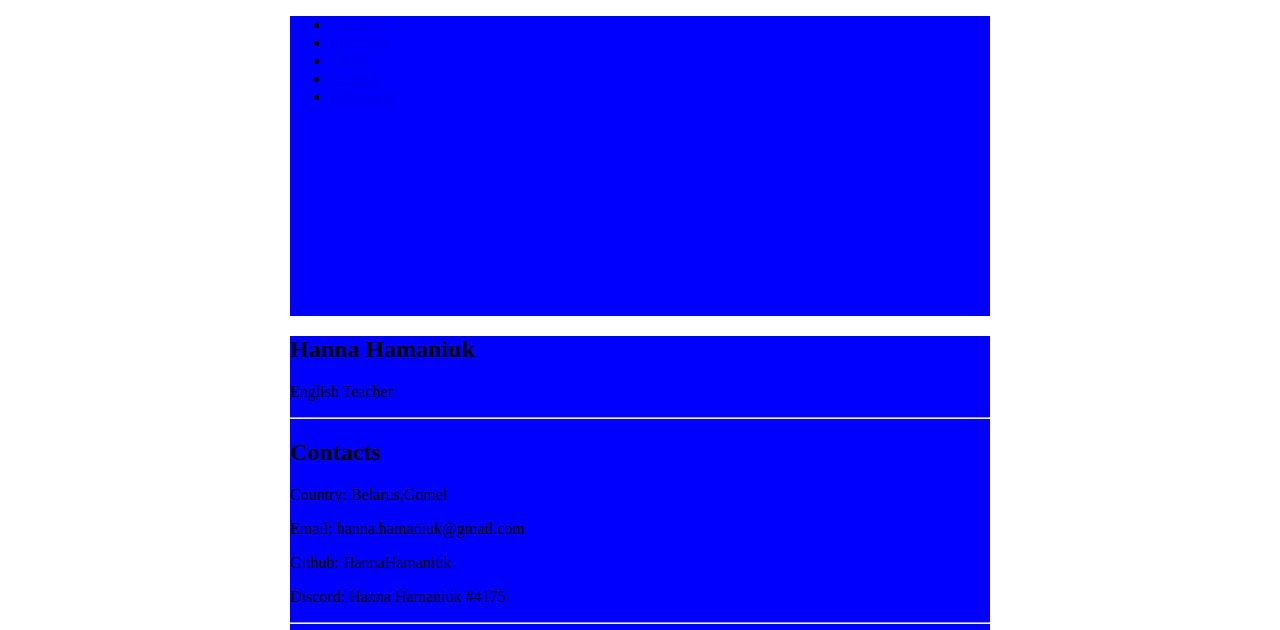
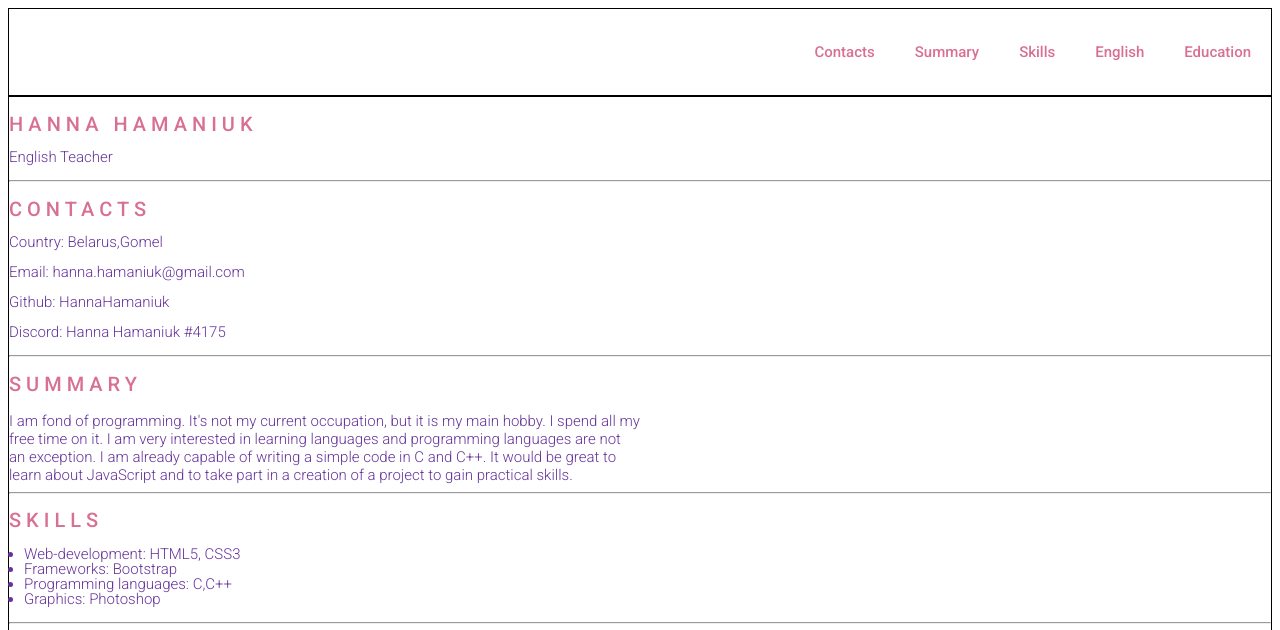
Before and after one commit to HannaHamaniuk/rsschool-cv, a plain HTML site: page index.html in a window 1280 px wide. Shown: the top 630 px of the page. Drawn offline with Linux system fonts and the light colour scheme.

Commit message:
feat:update css file

```diff
--- a/style.css
+++ b/style.css
@@ -1,6 +1,112 @@
+body{
+	font-family: 'Roboto',sans-serif;
+	font-size:18px;
+	font-weight:400;
+	line-height:1;
+	color:#4d2323;
+	display: flex;
+	flex-direction:column;
+	justify-content: space-between;
+}
+
+
+html {
+	scroll-behavior: smooth;
+  }
+
+
+*{
+	box-sizing: border-box;
+}
+
+header{
+
+	border:1px solid black;
+}
+
+
+main{
+	border:1px solid black;
+}
+
+footer{
+	border:1px solid black;
+}
+
 .container{
-	margin: 0 auto;
-	width: 700px;
-	height: 300px;
-	background: blue;
+	max-width:1440px;
+	margin:0 auto;
 }
+
+.nav-list {
+	display: flex;
+	justify-content: flex-end;
+	align-items: center;
+	list-style: none;
+  }
+
+  .nav-link {
+	padding: 0 20px;
+	line-height: 50px;
+	transition: .3s;
+	color:#d87093;
+	text-decoration: none;
+	cursor:pointer;
+  }
+  .nav-link:hover{
+	text-decoration: underline;
+  }
+
+  .main-container{
+	display:flex;
+	flex-wrap:wrap;
+  }
+
+  .section{
+
+	width:50%;
+  }
+
+  @media (max-width: 768px) {
+	.section {
+	  width: 100%;
+	}
+  }
+
+  .section-title {
+	font-size: 20px;
+	font-weight: 400;
+	text-transform: uppercase;
+	letter-spacing: 5px;
+	color:#d87093;
+  }
+  .text{
+
+	font-size: 15px;
+	font-weight:300;
+	color:#663399;
+  }
+  span{
+	font-size: 15px;
+	font-weight: 300;
+	color:#663399;
+	text-align:justify;
+
+  }
+
+  .point{
+  font-size: 15px;
+  font-weight: 300;
+  color: #663399;
+  text-align:justify;
+  padding-left:15px;
+  }
+  .logo{
+	height:40px;
+	width:60px;
+  }
+  a{
+	color:#d87093;
+	text-decoration: none;
+	font-size:15px;
+  }
```
